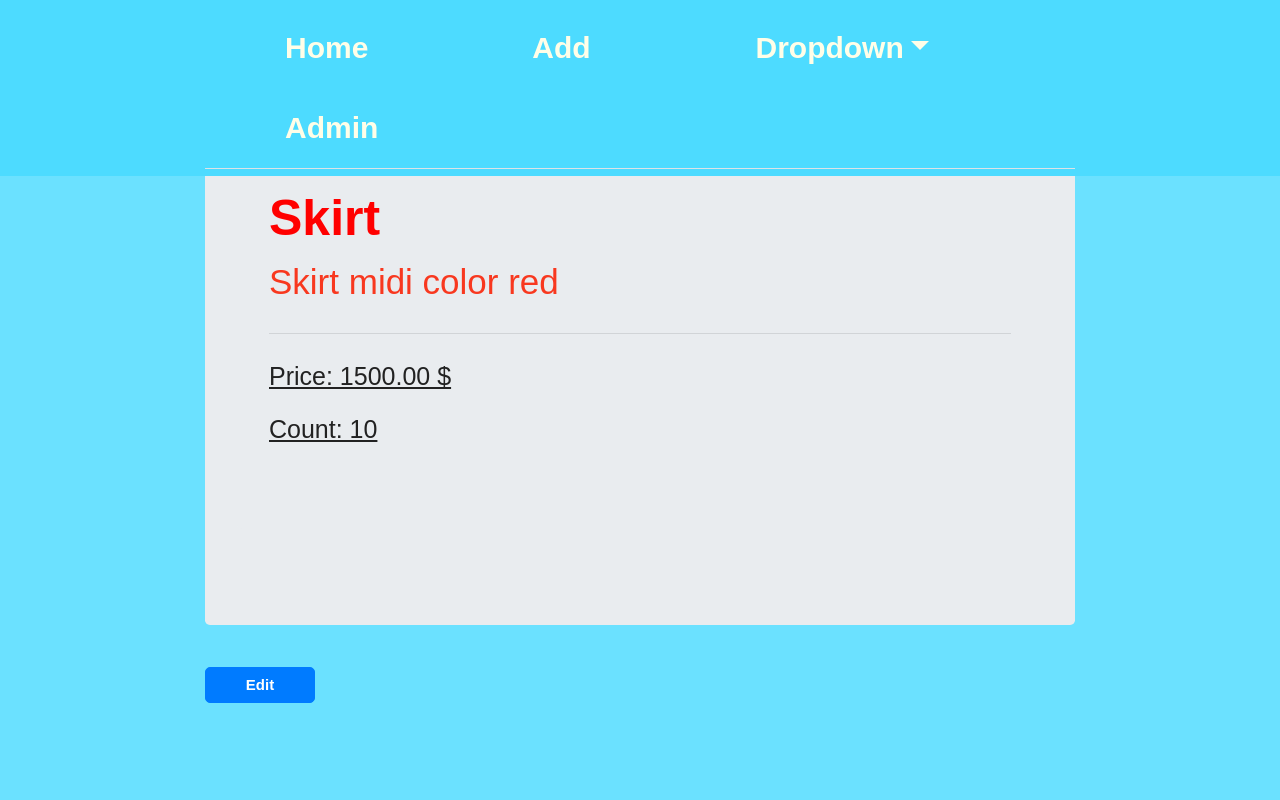
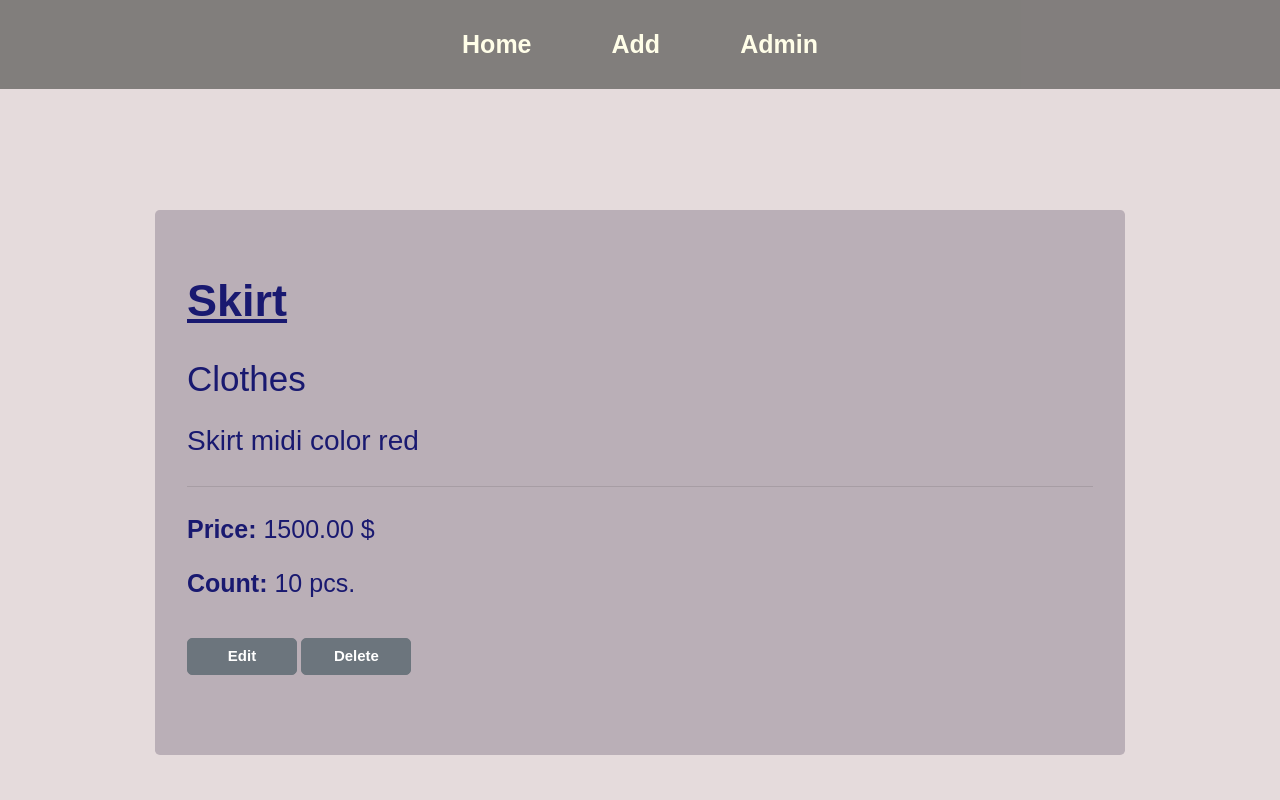
Before and after one commit to Aisuluu1405/python_group_3_homework_48_Aisulu_Dzhusupova, a Django app: page /product/1/ in a window 1280 px wide. Run offline with Django 3.2, Linux system fonts and the light colour scheme; data comes from the database, SQL or seed files in the repository; some libraries are stand-ins or nearby versions.

Commit message:
"Created page 'product_delete.html', modified product_view, base.html, index.html"

```diff
--- a/source/main/urls.py
+++ b/source/main/urls.py
@@ -15,7 +15,7 @@ Including another URLconf
 """
 from django.contrib import admin
 from django.urls import path
-from webapp.views import index_view, product_view, product_add_view, product_edit_view
+from webapp.views import index_view, product_view, product_add_view, product_edit_view, product_delete_view
 
 urlpatterns = [
     path('admin/', admin.site.urls),
@@ -23,4 +23,6 @@ urlpatterns = [
     path('product/<int:pk>/', product_view, name='product_path'),
     path('product/add/', product_add_view, name='product_add'),
     path('product/<int:pk>/edit/', product_edit_view, name='product_edit'),
+    path('product/delete/<int:pk>/', product_delete_view, name='product_delete'),
+
 ]
--- a/source/webapp/forms.py
+++ b/source/webapp/forms.py
@@ -7,5 +7,5 @@ class ProductForm(forms.Form):
     name = forms.CharField(max_length=100, required=True, label='Product name')
     description = forms.CharField(max_length=2000, required=False, label='Description', widget=widgets.Textarea)
     category = forms.ChoiceField(choices=CATEGORY_CHOICES, required=True, label='Category', initial=CATEGORY_CHOICES[0][0])
-    count = forms.IntegerField(min_value=0, label='Count')
-    price = forms.DecimalField(max_digits=7, decimal_places=2, label='Price')
+    count = forms.IntegerField(min_value=0, required=True, label='Count')
+    price = forms.DecimalField(max_digits=7, decimal_places=2, required=True, label='Price')
--- a/source/webapp/static/css/style.css
+++ b/source/webapp/static/css/style.css
@@ -1,12 +1,12 @@
 body{
     font-family: Arial, sans-serif;
-    background-color: rgba(77, 219, 255, 0.83);
+    background-color: rgba(176, 146, 147, 0.32);
     color: #222222;
     margin-top: 60px;
 }
 .navbar {
     display: block;
-    background: #4ddbff;
+    background: rgba(4, 7, 3, 0.44);
     position: fixed;
     top: 0;
     right: 0;
@@ -15,29 +15,30 @@ body{
     box-sizing: border-box;
     padding: 7px 30px;
 }
-.nav-tabs {
+.nav{
     font-size: 14px;
     font-weight: bold;
     line-height: 1;
     padding: 0;
     margin: 0;
+    color: #fffee8;
+    display: flex;
+}
+
+.nav-item {
     display: inline-block;
-    color: #fffee8;
+    margin: 20px 20px;
 }
-.nav-tabs li {
-    display: inline-block;
-    font-size: 30px;
-    margin: 20px 60px;
-}
-.nav-tabs a {
+.nav-link {
     display: inline-block;
     text-decoration: none;
     color: inherit;
     padding: 5px 20px;
+    font-size: 25px;
 }
-.container {
+.nav-menu {
     max-width: 900px;
-    width: 90%;
+    width: 100%;
     margin: 0 auto;
 }
 .card{
@@ -49,7 +50,7 @@ body{
     font-size: 25px;
     font-weight: bold;
     text-transform: uppercase;
-    color: #f8381f;
+    color: rgba(39, 48, 18, 0.72);
 }
 .card-text{
     font-size: 20px;
@@ -63,20 +64,68 @@ body{
     border-radius: 5px;
     width: 110px;
     font-weight: bold;
-    margin-top: 10px;
+    margin-top: 20px;
 }
-.jumbotron h1{
-    font-size: 50px;
-    color: red;
-    /*text-align: center;*/
+.jumbotron{
+
+    margin-top:30px;
+    background-color: rgba(51, 35, 62, 0.24);
+    color: midnightblue;
+}
+.jumbotron_main{
+    padding: 120px 70px 0 70px;
+}
+.lead{
+    font-size: 28px;
+}
+h2{
+    font-size: 45px;
     font-weight: bold;
+    margin-bottom: 30px;
+    text-decoration-line: underline;
 }
-.jumbotron .lead{
+h3{
     font-size: 35px;
-    color: #f8381f;
+    margin: 20px 0;
 
 }
-.jumbotron .info {
+.info{
     font-size: 25px;
-    text-decoration-line: underline;
 }
+
+h1{
+    text-align: center;
+    font-size: 40px;
+    font-weight: bold;
+    padding-top: 95px;
+}
+.required{
+    font-weight: bold;
+    color: #bf1f6d;
+}
+.form-error {
+    color: red;
+    font-size: 18px;
+    margin: 5px 0 0 0
+}
+
+.field-error {
+    border: solid 1px red;
+    box-shadow: red 0 0 3px;
+}
+.form-control {
+    padding: 5px;
+    font-size: 18px;
+    border-radius: 5px;
+    display: block;
+    width: 65%;
+    margin: auto;
+    border: solid 1px lightgray;
+    box-sizing: border-box;
+    background: white;
+}
+.fields{
+    font-size: 20px;
+    margin-left:70px;
+
+}
--- a/source/webapp/templates/base.html
+++ b/source/webapp/templates/base.html
@@ -12,22 +12,11 @@
 </head>
 <body>
 <nav class="navbar">
-    <div class="container">
-        <ul class="nav nav-tabs">
-            <li><a href="{% url 'index' %}">Home</a></li>
-            <li><a href="{% url 'product_add' %}">Add</a></li>
-            <li class="nav-item dropdown">
-                <a class="nav-link dropdown-toggle" data-toggle="dropdown" href="#" role="button" aria-haspopup="true" aria-expanded="false">Dropdown</a>
-                    <div class="dropdown-menu">
-                        <a class="dropdown-item" href="#">Clothes</a>
-                        <a class="dropdown-item" href="#">Shoes</a>
-                        <a class="dropdown-item" href="#">Accessories</a>
-                        <a class="dropdown-item" href="#">Beauty</a>
-                             <div class="dropdown-divider"></div>
-                             <a class="dropdown-item" href="#">Separated link</a>
-                    </div>
-            </li>
-            <li><a href="/admin/">Admin</a></li>
+    <div class="nav-menu">
+        <ul class="nav justify-content-center">
+            <li class="nav-item"><a class="nav-link active" href="{% url 'index' %}">Home</a></li>
+            <li class="nav-item"><a class="nav-link" href="{% url 'product_add' %}">Add</a></li>
+            <li class="nav-item"><a class="nav-link" href="/admin/">Admin</a></li>
             {% block menu %} {% endblock %}
         </ul>
     </div>
--- a/source/webapp/templates/index.html
+++ b/source/webapp/templates/index.html
@@ -8,9 +8,9 @@
             <div class="card">
                 <div class="card-body">
                 <h5 class="card-title">{{ product.name }}</h5>
-                <p class="card-text text-info">{{ product.get_category_display }}</p>
-                <p class="card-text text-info">{{ product.price }} $ </p>
-                    <p><a href="{% url 'product_path' product.pk %}" class="btn btn-primary">Description</a></p>
+                <p class="card-text text-dark">{{ product.get_category_display }}</p>
+                <p class="card-text text-dark">{{ product.price }} $ </p>
+                    <p><a href="{% url 'product_path' product.pk %}" class="btn btn-secondary">Description</a></p>
                 </div>
             </div>
          </div>
--- a/source/webapp/templates/product_view.html
+++ b/source/webapp/templates/product_view.html
@@ -3,15 +3,19 @@
 {% block title %}{{ product.name }}{% endblock %}
 
 {%  block content %}
-    <div class="jumbotron">
+    <div class="jumbotron_main">
         <div class="jumbotron">
-            <h1>{{ product.name }}</h1>
+            <h2>{{ product.name }}</h2>
+            <h3>{{ product.get_category_display }}</h3>
             <p class="lead">{{ product.description }}</p>
             <hr class="my-4">
-            <p class="info">Price: {{ product.price }} $ </p>
-            <p class="info">Count: {{ product.count }}</p>
+            <p class="info"><b>Price: </b> {{ product.price }} $ </p>
+            <p class="info"><b>Count: </b> {{ product.count }} pcs.</p>
+            <p>
+                <a href="{% url 'product_edit' product.pk %}" class="btn btn-secondary" >Edit</a>
+                <a href="{% url 'product_delete' product.pk %}" class="btn btn-secondary">Delete</a>
+        </p>
         </div>
     </div>
-        <p><a href="{% url 'product_edit' product.pk %}" class="btn btn-primary" >Edit</a></p>
-{#        <p><a href="{% url 'delete_plan' plan.pk %}" class="btn btn-primary">Delete</a></p>#}
+
 {% endblock %}
--- a/source/webapp/views.py
+++ b/source/webapp/views.py
@@ -61,3 +61,12 @@ def product_edit_view(request, pk):
             return redirect('product_path', pk=product.pk)
         else:
             return render(request, 'product_edit.html', context={'form': form, 'product': product})
+
+
+def product_delete_view(request, pk):
+    product = get_object_or_404(Product, pk=pk)
+    if request.method == 'GET':
+        return render(request, 'product_delete.html', context={'product': product})
+    elif request.method == 'POST':
+        product.delete()
+    return redirect('index')
```
Also changed, not shown: source/webapp/templates/partial/product_form.html (+5 -3 lines), source/webapp/templates/product_delete.html (added, +11 -0 lines).
